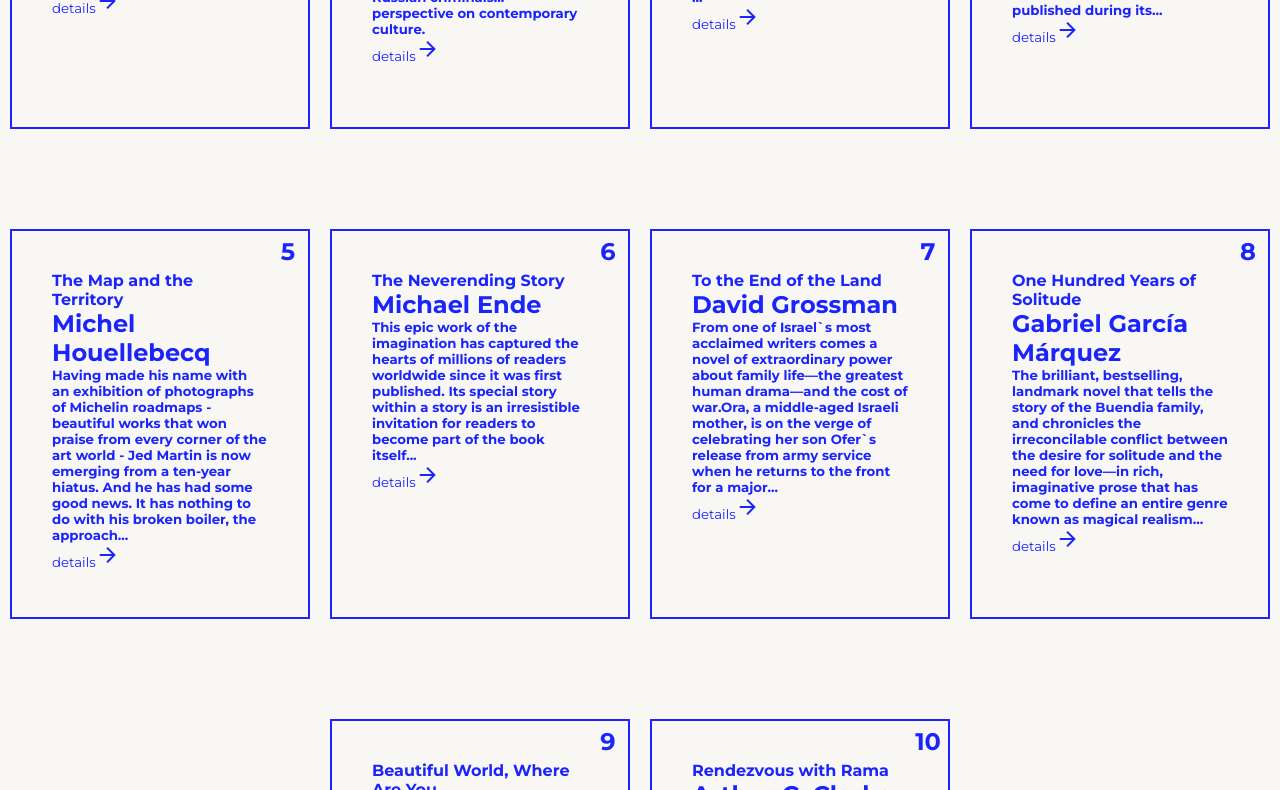
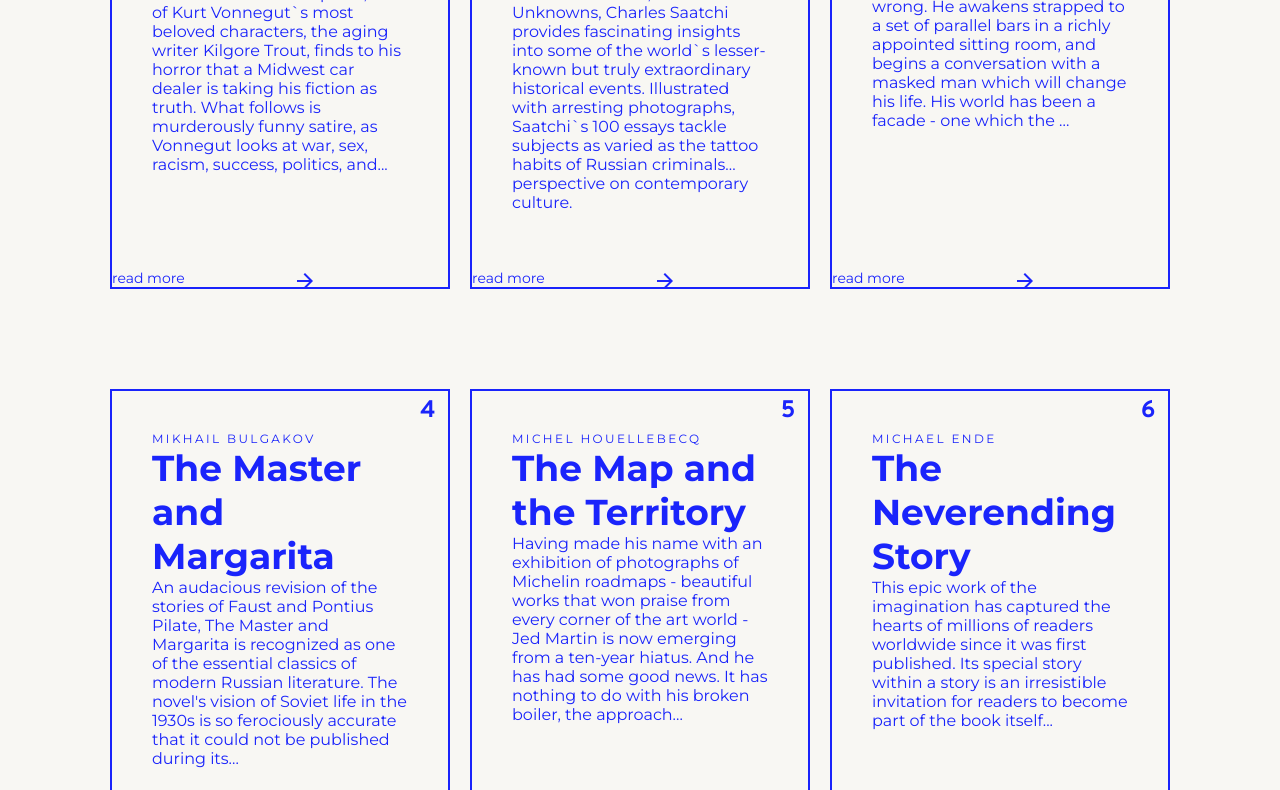
Before and after one commit to AngyalZsuzsa/final-exam, a plain HTML site: page index.html in a window 1280 px wide. Shown: the part 261-1051 px from the top of the page. Drawn offline with Linux system fonts and the light colour scheme.

Commit message:
not perfect, but...

```diff
--- a/script.js
+++ b/script.js
@@ -1,10 +1,10 @@
 function books(data, index) {
     return `
         <div data-index="${index+1}" class="data-card">
-            <h4>${data.title}</h4>
-            <h2>${data.sub}</h2>
+            <h4>${data.sub}</h4>
+            <h2>${data.title}</h2>
             <h5>${data.text}</h5>
-            <button><span class="details">details</span><span class="material-icons md-36">arrow_forward</span></button>
+            <button><span class="details">read more</span><span class="material-icons md-18">arrow_forward</span></button>
         </div>`
 }
 
--- a/style.css
+++ b/style.css
@@ -96,20 +96,19 @@
     gap: 100px 20px;
     justify-content: center;
     margin: auto;
+    margin-top: 100px;
 }
 
 .data-card {
     position: relative;
-    width: 300px;
-    height: 390px;
+    width: 340px;
+    height: 450px;
 
     padding: 40px;
     border: var(--secondary) 2px solid;
 
     color: var(--secondary);
-
-
-
+    font-family: 'Overpass', sans-serif;
 }
 
 .data-card::before {
@@ -129,3 +128,64 @@
     font-size: 24px;
     font-weight: 700;
 }
+
+.data-card h2 {
+    font-size: 36px;
+    font-weight: 700;
+}
+
+.data-card h4 {
+    font-size: 12px;
+    font-weight: 400;
+    letter-spacing: 0.2em;
+    text-transform: uppercase;
+}
+
+.data-card h5 {
+    font-size: 16px;
+    font-weight: 400;
+}
+
+button {
+    position: absolute;
+    bottom: 0;
+    left: 0;
+    width: 100%;
+    height: 18px;
+
+    padding-left: 50px;
+
+    background-color: var(--primary);
+    color: var(--secondary);
+
+    cursor: pointer;
+}
+
+.details {
+    font-size: 14px;
+
+    position: absolute;
+    top:0;
+    left:0;
+}
+
+
+
+button:hover {
+    background-color: var(--secondary);
+    color: var(--primary);
+    border: var(--primary) 1px solid;
+}
+
+button:hover .material-icons.md-36 {
+    color: var(--primary);
+
+}
+
+
+@media  (max-width:940px) {
+    #root {
+        flex-direction: column;
+        align-items: center;
+    }
+}
```
